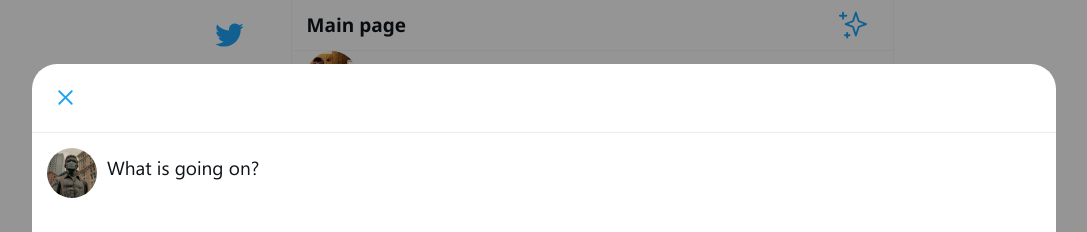
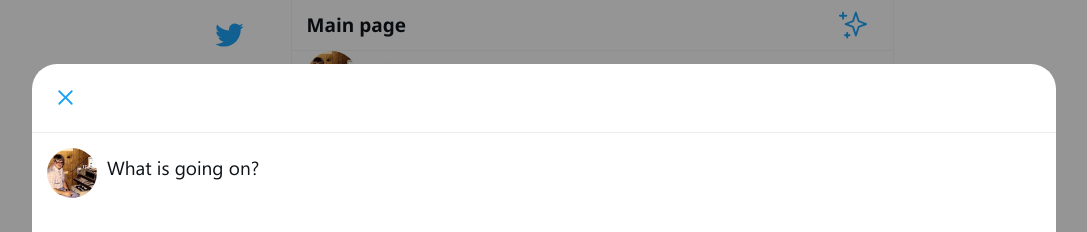
Before and after one commit to Andrei-ctrl/Twitter-blogging-app-, a plain HTML site: page index.html in a window 1280 px wide. Both pictures are taken after a click on the button 325 px from the left and 235 px from the top of the page. Shown: the top 232 px of the page, without its empty margins (96-1183 px from the left). Drawn offline with Linux system fonts and the light colour scheme.

Commit message:
Update index.html

```diff
--- a/index.html
+++ b/index.html
@@ -132,7 +132,7 @@
 				</div>
 				<section class="tweet-form">
 					<div class="tweet-form__wrapper">
-						<img class="tweet-form__avatar" src="images/avatar.jpg" alt="Avatar">
+						<img class="tweet-form__avatar" src="images/Andy666.jpg" alt="Avatar">
 
 						<div class="tweet-form__text" role="textbox" aria-label="Text" contenteditable="true">
 							<p>What is going on?</p>
```
